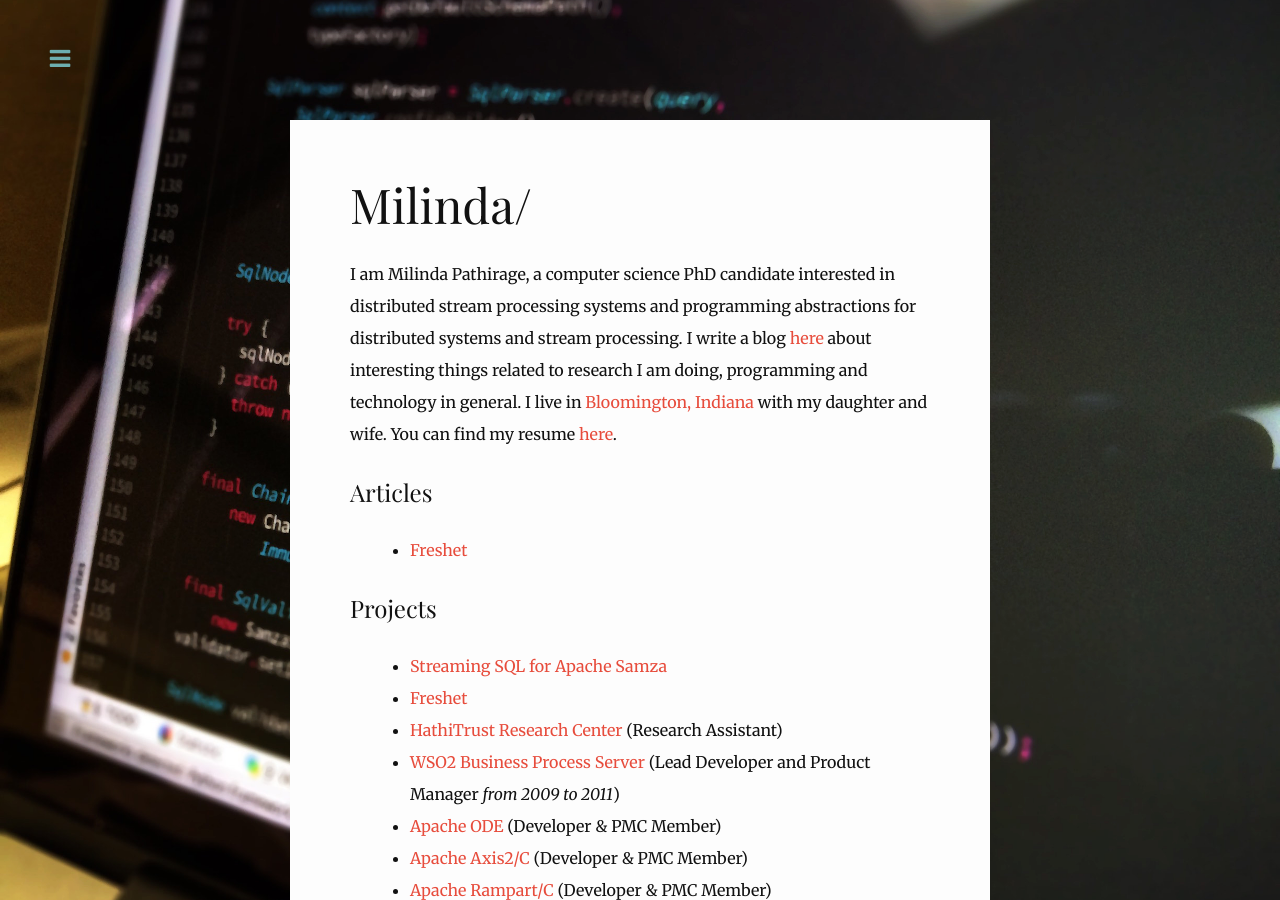
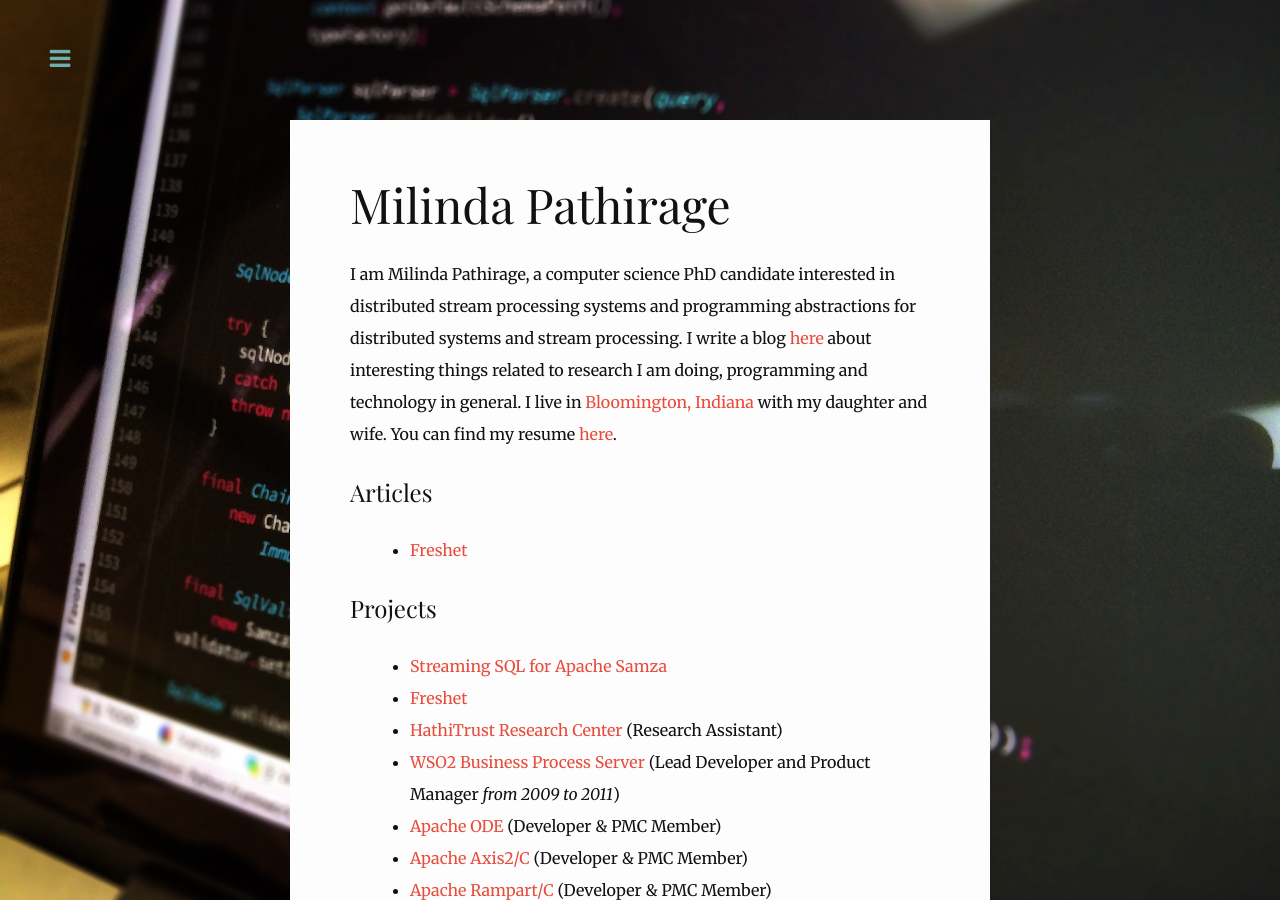
Before and after one commit to milinda/milinda.github.io, a Jekyll site: the page built from index.html, in a window 1280 px wide and 900 px high. Built offline with Jekyll 4.4.1, drawn with Linux system fonts in a browser that asks for light colours; nearby versions of some CDN libraries.

Commit message:
change the site name

```diff
--- a/_config.yml
+++ b/_config.yml
@@ -1,5 +1,5 @@
 # Site settings
-title: Milinda/
+title: Milinda Pathirage
 email: milinda.pathirage@gmail.com
 
 baseurl: '' # the subpath of your site, e.g. /blog/
--- a/index.html
+++ b/index.html
@@ -11,7 +11,7 @@
 {% capture publications %}{% include publications.md %}{% endcapture %}
 
 <div class="home">
-    <h1 class="title">Milinda/</h1>
+    <h1 class="title">Milinda Pathirage</h1>
 
     {{ about | markdownify }}
 
```
